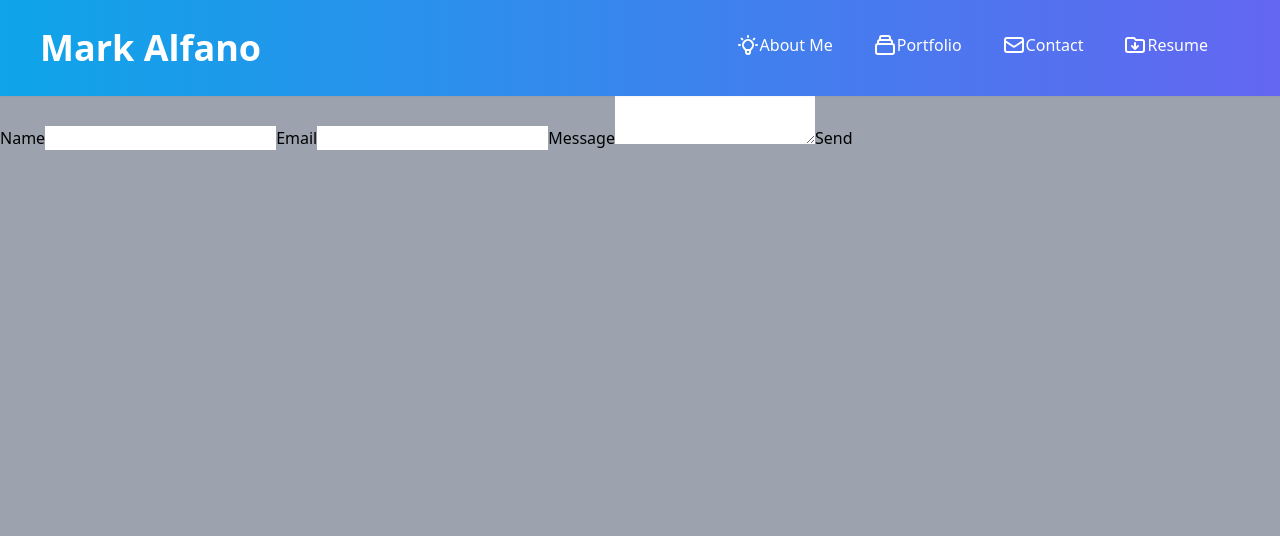
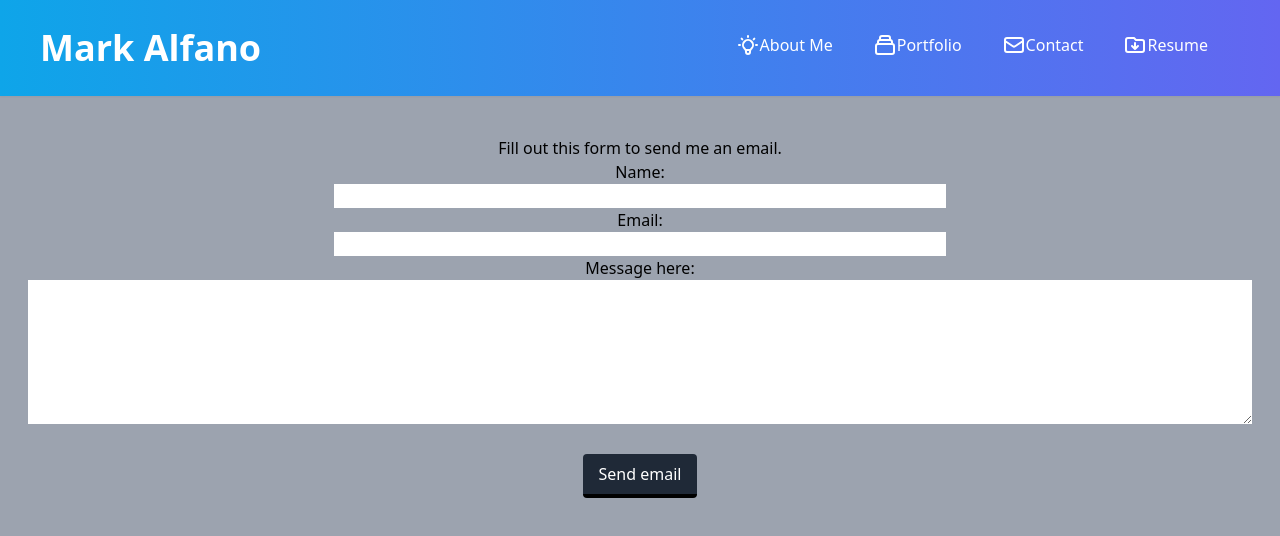
Before and after one commit to MpAlfano/React-Portfolio, a React (Create React App) app: page /Contact in a window 1280 px wide. Shown: the top 536 px of the page. Built offline with nearby package versions, Linux system fonts and the light colour scheme.

Commit message:
updating contact form

```diff
--- a/src/components/pages/Contact.js
+++ b/src/components/pages/Contact.js
@@ -1,84 +1,3 @@
-// import React from "react";
-
-// export default function Contact() {
-//   return (
-//     <div className="container px-5 my-5">
-//       <form id="contactForm">
-//         <div className="mb-3">
-//           <label className="form-label" htmlFor="name">
-//             Name
-//           </label>
-//           <input
-//             className="form-control"
-//             id="name"
-//             type="text"
-//             placeholder="Name"
-//             data-sb-validations=""
-//           />
-//         </div>
-//         <div className="mb-3">
-//           <label className="form-label" htmlFor="emailAddress">
-//             Email Address
-//           </label>
-//           <input
-//             className="form-control"
-//             id="emailAddress"
-//             type="email"
-//             placeholder="Email Address"
-//             data-sb-validations="required,email"
-//           />
-//           <div
-//             className="invalid-feedback"
-//             data-sb-feedback="emailAddress:required"
-//           >
-//             Email Address is required.
-//           </div>
-//           <div
-//             className="invalid-feedback"
-//             data-sb-feedback="emailAddress:email"
-//           >
-//             Email Address Email is not valid.
-//           </div>
-//         </div>
-//         <div className="mb-3">
-//           <label className="form-label" htmlFor="message">
-//             Message
-//           </label>
-//           <input
-//             className="form-control"
-//             id="message"
-//             type="text"
-//             placeholder="Message"
-//             data-sb-validations="required"
-//           />
-//           <div className="invalid-feedback" data-sb-feedback="message:required">
-//             Message is required.
-//           </div>
-//         </div>
-//         <div className="d-none" id="submitSuccessMessage">
-//           <div className="text-center mb-3">
-//             <div className="fw-bolder">Form submission successful!</div>
-//           </div>
-//         </div>
-//         <div className="d-none" id="submitErrorMessage">
-//           <div className="text-center text-danger mb-3">
-//             Error sending message!
-//           </div>
-//         </div>
-//         <div className="d-grid">
-//           <button
-//             className="btn btn-primary btn-lg"
-//             id="submitButton"
-//             type="submit"
-//           >
-//             Submit
-//           </button>
-//         </div>
-//       </form>
-//     </div>
-//   );
-// }
-
 import React, { useRef } from "react";
 import emailjs from "@emailjs/browser";
 
@@ -98,6 +17,10 @@ export default function Contact() {
       .then(
         (result) => {
           console.log(result.text);
+          document.querySelector(".user_name").value = "";
+          document.querySelector(".user_email").value = "";
+          document.querySelector(".message").value = "";
+          console.log(document.querySelector(".message").value);
         },
         (error) => {
           console.log(error.text);
@@ -106,14 +29,58 @@ export default function Contact() {
   };
 
   return (
-    <form ref={form} onSubmit={sendEmail}>
-      <label>Name</label>
-      <input type="text" name="user_name" />
-      <label>Email</label>
-      <input type="email" name="user_email" />
-      <label>Message</label>
-      <textarea name="message" />
-      <input type="submit" value="Send" />
-    </form>
+    <div className="container mt-5 mx-auto px-2">
+      <div className="md:flex">
+        <div className="flex-1 text-black text-center px-5 py-5">
+          <div>
+            <h1>Fill out this form to send me an email.</h1>
+
+            <section className="">
+              <form ref={form} onSubmit={sendEmail}>
+                <div className="contact">
+                  <label>Name:</label>
+                  <br></br>
+                  <input
+                    className="user_name w-1/2"
+                    type="text"
+                    name="user_name"
+                    required
+                  />
+                </div>
+                <div>
+                  <label>Email:</label>
+                  <br></br>
+                  <input
+                    className="user_email w-1/2 required:border-red-500"
+                    name="user_email"
+                    type="email"
+                    required
+                  />
+                </div>
+                <div>
+                  <label>Message here:</label>
+                  <br></br>
+                  <textarea
+                    className="message w-full h-36"
+                    type="text"
+                    name="message"
+                    required
+                  />
+                </div>
+                <div className="mb-2">
+                  <br></br>
+                  <button
+                    className="bg-gray-800 hover:bg-gray-700 border-b-4 border-black hover:border-gray-800 text-white text-center py-2 px-4 rounded"
+                    type="submit"
+                  >
+                    Send email
+                  </button>
+                </div>
+              </form>
+            </section>
+          </div>
+        </div>
+      </div>
+    </div>
   );
 }
```
